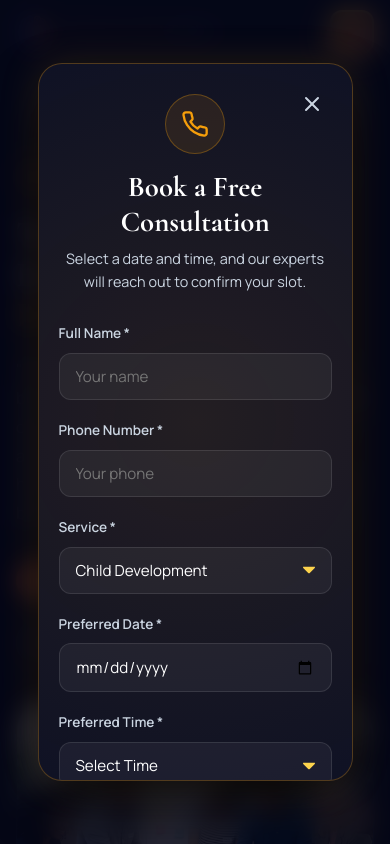
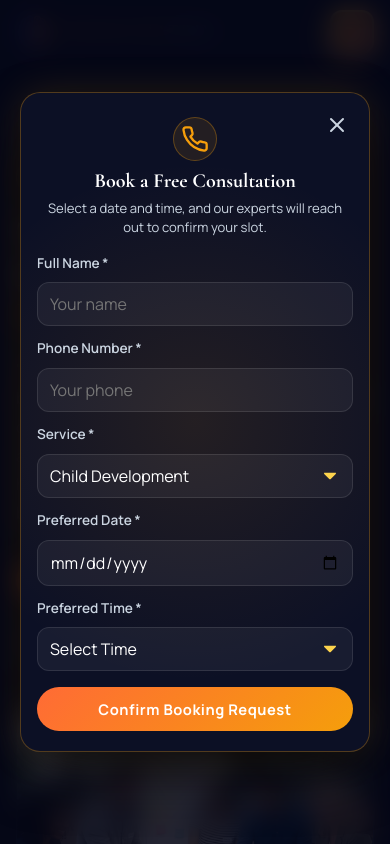
Before and after one commit to fuertenitesh-sys/ManasMatrix_Latest, a React (Vite) app: page /programs/team-building in a window 390 px wide. Both pictures are taken after a click on the button "Request Team Training Workshop". Shown: the top 844 px of the page. Built offline with nearby package versions, Linux system fonts and the light colour scheme.

Commit message:
Fix mobile horizontal overflow and scrollbar on BookingModal container

```diff
--- a/src/components/BookingModal/BookingModal.css
+++ b/src/components/BookingModal/BookingModal.css
@@ -55,11 +55,12 @@
 .booking-modal-container::before {
   content: '';
   position: absolute;
-  top: -50%;
-  left: -50%;
-  width: 200%;
-  height: 200%;
-  background: radial-gradient(circle, rgba(245, 158, 11, 0.1), transparent 60%);
+  top: 0;
+  left: 0;
+  width: 100%;
+  height: 100%;
+  border-radius: inherit;
+  background: radial-gradient(circle at center, rgba(245, 158, 11, 0.1), transparent 70%);
   pointer-events: none;
   z-index: 0;
 }
@@ -117,6 +118,12 @@
 .booking-modal-subtitle {
   color: var(--color-text-secondary);
   font-size: 0.9rem;
+  white-space: normal;
+  word-break: break-word;
+  overflow-wrap: break-word;
+  width: 100%;
+  max-width: 100%;
+  box-sizing: border-box;
 }
 
 .booking-form {
@@ -125,11 +132,19 @@
   display: flex;
   flex-direction: column;
   gap: 20px;
+  width: 100%;
+  max-width: 100%;
+  min-width: 0;
+  box-sizing: border-box;
 }
 
 .booking-form-row {
   display: flex;
   gap: 16px;
+  width: 100%;
+  max-width: 100%;
+  min-width: 0;
+  box-sizing: border-box;
 }
 
 .booking-form-group {
@@ -137,6 +152,10 @@
   flex-direction: column;
   gap: 8px;
   flex: 1;
+  width: 100%;
+  max-width: 100%;
+  min-width: 0;
+  box-sizing: border-box;
 }
 
 .booking-label {
@@ -147,7 +166,11 @@
 
 .booking-input,
 .booking-select {
+  display: block;
   width: 100%;
+  max-width: 100%;
+  min-width: 0;
+  box-sizing: border-box;
   background: rgba(255, 255, 255, 0.05);
   border: 1px solid rgba(255, 255, 255, 0.1);
   border-radius: 12px;
@@ -157,6 +180,7 @@
   font-size: 0.95rem;
   transition: all 0.3s ease;
   outline: none;
+  text-overflow: ellipsis;
 }
 
 .booking-input:focus,
@@ -220,11 +244,119 @@
 }
 
 @media (max-width: 576px) {
+  .booking-modal-overlay {
+    padding: 10px !important;
+    box-sizing: border-box !important;
+    overflow-x: hidden !important;
+    width: 100% !important;
+    max-width: 100% !important;
+  }
+
   .booking-modal-container {
-    padding: 30px 20px;
+    width: calc(100% - 20px) !important;
+    max-width: 440px !important;
+    min-width: 0 !important;
+    max-height: 88vh !important;
+    padding: 24px 16px 20px !important;
+    border-radius: 20px !important;
+    -webkit-overflow-scrolling: touch !important;
+    box-sizing: border-box !important;
+    overflow-x: hidden !important;
+    overflow-y: auto !important;
+    margin: 0 auto !important;
   }
+
+  .booking-modal-close {
+    top: 12px !important;
+    right: 12px !important;
+  }
+
+  .booking-modal-header {
+    margin-bottom: 16px !important;
+    padding: 0 4px !important;
+    width: 100% !important;
+    max-width: 100% !important;
+    box-sizing: border-box !important;
+  }
+
+  .booking-modal-icon-wrapper {
+    width: 44px !important;
+    height: 44px !important;
+    margin-bottom: 8px !important;
+  }
+
+  .booking-modal-title {
+    font-size: 1.25rem !important;
+    margin-bottom: 6px !important;
+    white-space: normal !important;
+    word-break: break-word !important;
+    word-wrap: break-word !important;
+    overflow-wrap: break-word !important;
+    max-width: 100% !important;
+    box-sizing: border-box !important;
+  }
+
+  .booking-modal-subtitle {
+    font-size: 0.82rem !important;
+    line-height: 1.45 !important;
+    white-space: normal !important;
+    word-break: break-word !important;
+    word-wrap: break-word !important;
+    overflow-wrap: break-word !important;
+    max-width: 100% !important;
+    box-sizing: border-box !important;
+    display: block !important;
+  }
+
+  .booking-form {
+    gap: 12px !important;
+    width: 100% !important;
+    max-width: 100% !important;
+    min-width: 0 !important;
+    box-sizing: border-box !important;
+    overflow: hidden !important;
+  }
+
   .booking-form-row {
-    flex-direction: column;
-    gap: 20px;
+    flex-direction: column !important;
+    gap: 12px !important;
+    width: 100% !important;
+    max-width: 100% !important;
+    min-width: 0 !important;
+    box-sizing: border-box !important;
+  }
+
+  .booking-form-group {
+    width: 100% !important;
+    max-width: 100% !important;
+    min-width: 0 !important;
+    box-sizing: border-box !important;
+  }
+
+  .booking-input,
+  .booking-select {
+    display: block !important;
+    font-size: 16px !important; /* Prevents iOS auto-zoom on mobile */
+    padding: 10px 12px !important;
+    width: 100% !important;
+    max-width: 100% !important;
+    min-width: 0 !important;
+    box-sizing: border-box !important;
+    text-overflow: ellipsis !important;
+    overflow: hidden !important;
+  }
+
+  .booking-select {
+    padding-right: 32px !important;
+  }
+
+  .booking-submit {
+    display: inline-flex !important;
+    padding: 12px !important;
+    font-size: 0.92rem !important;
+    margin-top: 4px !important;
+    width: 100% !important;
+    max-width: 100% !important;
+    box-sizing: border-box !important;
   }
 }
```
